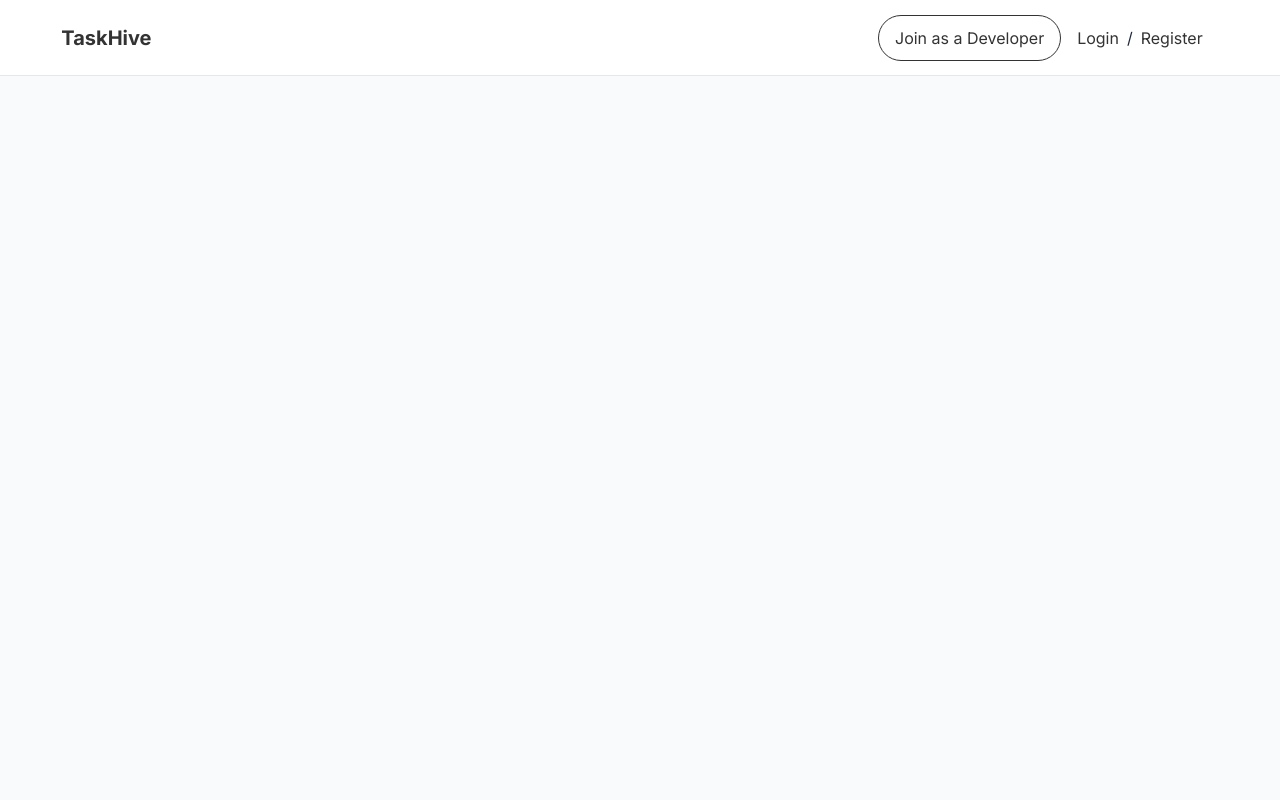
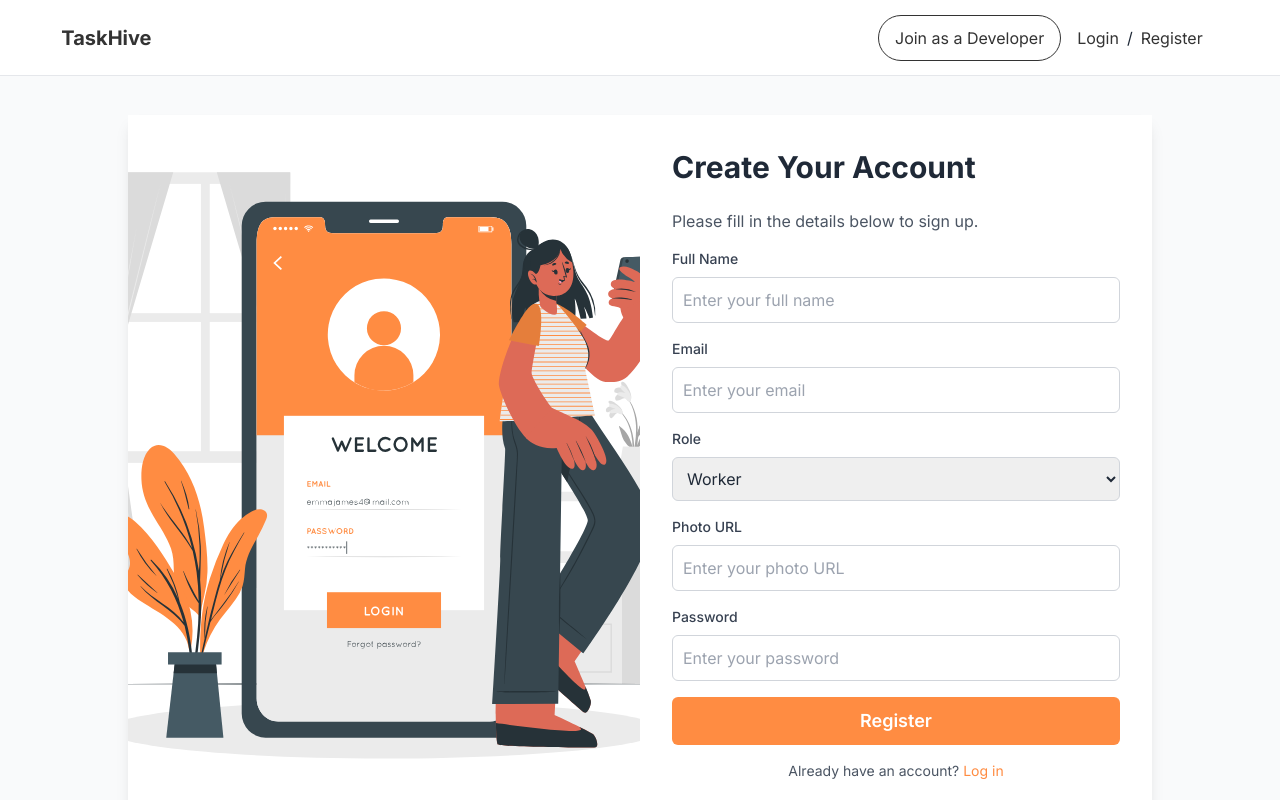
Before and after one commit to sharifuzzaman16/task-hive, a React (Vite) app: page /register in a window 1280 px wide. Shown: the top 800 px of the page. Built offline with nearby package versions, Linux system fonts and the light colour scheme.

Commit message:
designed the register page

```diff
--- a/src/pages/Authentication/Login/Login.jsx
+++ b/src/pages/Authentication/Login/Login.jsx
@@ -1,5 +1,6 @@
 import React from "react";
 import loginIllustrations from "../../../assets/Sign in-pana.svg";
+import { FcGoogle } from "react-icons/fc";
 
 const Login = () => {
     return (
@@ -22,7 +23,7 @@ const Login = () => {
                         <input
                             type="email"
                             id="email"
-                            className="w-full p-3 mt-2 border border-gray-300 rounded-md focus:outline-none focus:ring-2 focus:ring-blue-500"
+                            className="w-full p-2.5 mt-2 border border-gray-300 rounded-md focus:outline-none focus:ring-2 focus:ring-bg-primary"
                             placeholder="Enter your email"
                             required
                         />
@@ -35,7 +36,7 @@ const Login = () => {
                         <input
                             type="password"
                             id="password"
-                            className="w-full p-3 mt-2 border border-gray-300 rounded-md focus:outline-none focus:ring-2 focus:ring-blue-500"
+                            className="w-full p-2.5 mt-2 border border-gray-300 rounded-md focus:outline-none focus:ring-2 focus:ring-bg-primary"
                             placeholder="Enter your password"
                             required
                         />
@@ -43,11 +44,18 @@ const Login = () => {
 
                     <button
                         type="submit"
-                        className="w-full py-3 bg-bg-primary text-white text-lg font-semibold rounded-md"
+                        className="w-full py-2.5 bg-bg-primary text-white text-lg font-semibold rounded-md"
                     >
                         Login
                     </button>
                 </form>
+                <div className="flex justify-center my-4">
+                    <button
+                        className="w-full flex items-center justify-center gap-2 py-2.5 bg-red-500 text-white text-lg font-semibold rounded-md"
+                    >
+                        <FcGoogle className="text-xl"></FcGoogle>Sign in with Google
+                    </button>
+                </div>
 
                 <div className="text-center mt-4">
                     <p className="text-sm text-gray-600">
--- a/src/pages/Authentication/Register/Register.jsx
+++ b/src/pages/Authentication/Register/Register.jsx
@@ -1,8 +1,113 @@
+import React from "react";
+import registerIllustration from "../../../assets/Mobile login-cuate.svg";
 
 const Register = () => {
     return (
-        <div>
+        <div className="flex bg-white w-4/5 h-[700px] mx-auto shadow-lg my-10">
+            {/* Left side with image */}
+            <div className="w-1/2">
+                <img className="w-full h-full object-cover" src={registerIllustration} alt="Registration Illustration" />
+            </div>
 
+            {/* Right side with registration form */}
+            <div className="w-1/2 flex flex-col justify-center px-8 py-4">
+                <h2 className="text-3xl font-bold text-gray-800 mb-6">Create Your Account</h2>
+                <p className="text-gray-600 mb-4">Please fill in the details below to sign up.</p>
+
+                <form>
+                    {/* Full Name */}
+                    <div className="mb-4">
+                        <label className="block text-sm font-medium text-gray-700" htmlFor="full-name">
+                            Full Name
+                        </label>
+                        <input
+                            type="text"
+                            id="full-name"
+                            className="w-full p-2.5 mt-2 border border-gray-300 rounded-md focus:outline-none focus:ring-2 focus:ring-bg-primary"
+                            placeholder="Enter your full name"
+                            required
+                        />
+                    </div>
+
+                    {/* Email */}
+                    <div className="mb-4">
+                        <label className="block text-sm font-medium text-gray-700" htmlFor="email">
+                            Email
+                        </label>
+                        <input
+                            type="email"
+                            id="email"
+                            className="w-full p-2.5 mt-2 border border-gray-300 rounded-md focus:outline-none focus:ring-2 focus:ring-bg-primary"
+                            placeholder="Enter your email"
+                            required
+                        />
+                    </div>
+
+                    {/* Dropdown for Role (Worker/Buyer) */}
+                    <div className="mb-4">
+                        <label className="block text-sm font-medium text-gray-700" htmlFor="role">
+                            Role
+                        </label>
+                        <select
+                            id="role"
+                            className="w-full p-2.5 mt-2 border border-gray-300 rounded-md focus:outline-none focus:ring-2 focus:ring-bg-primary"
+                            required
+                        >
+                            <option value="" disabled>Select your role</option>
+                            <option value="worker">Worker</option>
+                            <option value="buyer">Buyer</option>
+                        </select>
+                    </div>
+
+                    {/* Photo URL */}
+                    <div className="mb-4">
+                        <label className="block text-sm font-medium text-gray-700" htmlFor="photo-url">
+                            Photo URL
+                        </label>
+                        <input
+                            type="url"
+                            id="photo-url"
+                            className="w-full p-2.5 mt-2 border border-gray-300 rounded-md focus:outline-none focus:ring-2 focus:ring-bg-primary"
+                            placeholder="Enter your photo URL"
+                            required
+                        />
+                    </div>
+
+                    {/* Password */}
+                    <div className="mb-4">
+                        <label className="block text-sm font-medium text-gray-700" htmlFor="password">
+                            Password
+                        </label>
+                        <input
+                            type="password"
+                            id="password"
+                            className="w-full p-2.5 mt-2 border border-gray-300 rounded-md focus:outline-none focus:ring-2 focus:ring-bg-primary"
+                            placeholder="Enter your password"
+                            required
+                        />
+                    </div>
+
+
+
+                    {/* Register Button */}
+                    <button
+                        type="submit"
+                        className="w-full py-2.5 bg-bg-primary text-white text-lg font-semibold rounded-md"
+                    >
+                        Register
+                    </button>
+                </form>
+
+                {/* Link to Login */}
+                <div className="text-center mt-4">
+                    <p className="text-sm text-gray-600">
+                        Already have an account?{" "}
+                        <a href="/login" className="text-bg-primary hover:underline">
+                            Log in
+                        </a>
+                    </p>
+                </div>
+            </div>
         </div>
     );
 };
```
